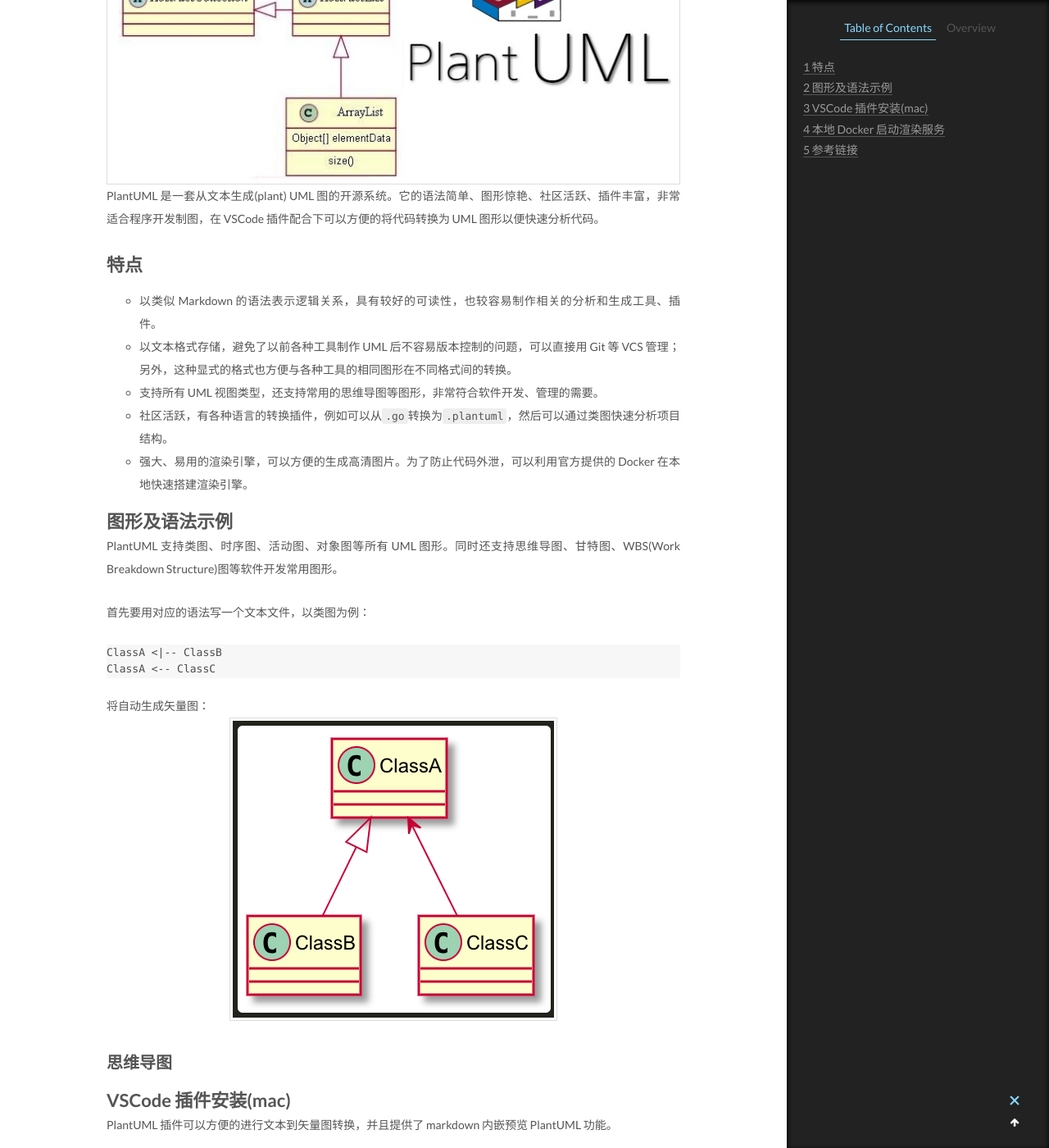
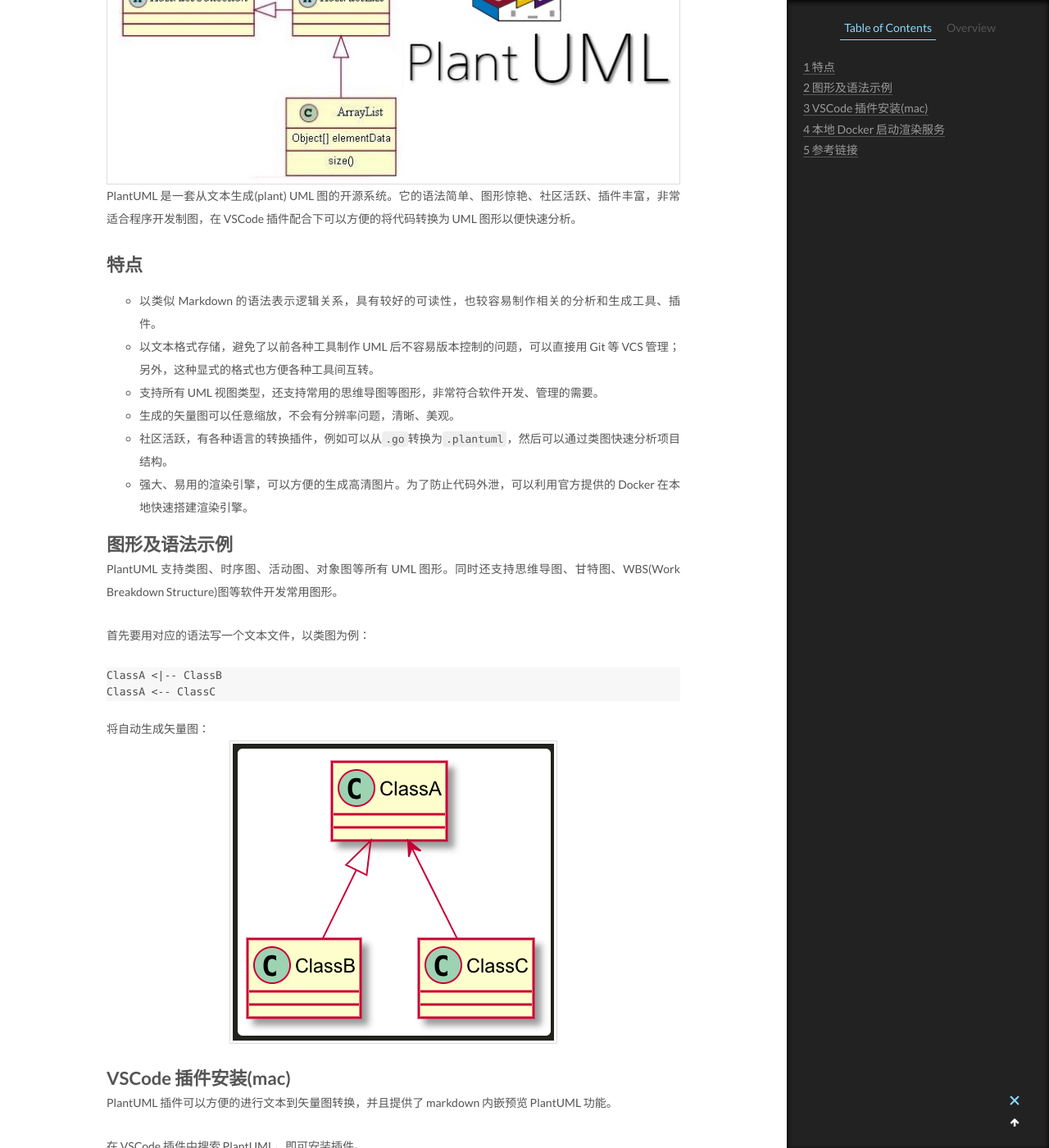
Before and after one commit to CodeHunter2006/CodeHunter2006.github.io, a Jekyll site: the page built from _posts/2019-11-02-PlantUML_introduce.md, in a window 1280 px wide and 1400 px high, scrolled down 680 px. Shown: the whole window at 82% size. Built offline with Jekyll 4.4.1, drawn with Linux system fonts in a browser that asks for light colours.

Commit message:
[chore]: modify contents

```diff
--- a/_posts/2019-11-02-PlantUML_introduce.md
+++ b/_posts/2019-11-02-PlantUML_introduce.md
@@ -6,13 +6,14 @@
 ---
 
 ![PlantUML](/assets/images/2019-11-02-PlantUML_introduce_1.jpg)
-PlantUML 是一套从文本生成(plant) UML 图的开源系统。它的语法简单、图形惊艳、社区活跃、插件丰富，非常适合程序开发制图，在 VSCode 插件配合下可以方便的将代码转换为 UML 图形以便快速分析代码。
+PlantUML 是一套从文本生成(plant) UML 图的开源系统。它的语法简单、图形惊艳、社区活跃、插件丰富，非常适合程序开发制图，在 VSCode 插件配合下可以方便的将代码转换为 UML 图形以便快速分析。
 
 # 特点
 
 - 以类似 Markdown 的语法表示逻辑关系，具有较好的可读性，也较容易制作相关的分析和生成工具、插件。
-- 以文本格式存储，避免了以前各种工具制作 UML 后不容易版本控制的问题，可以直接用 Git 等 VCS 管理；另外，这种显式的格式也方便与各种工具的相同图形在不同格式间的转换。
+- 以文本格式存储，避免了以前各种工具制作 UML 后不容易版本控制的问题，可以直接用 Git 等 VCS 管理；另外，这种显式的格式也方便各种工具间互转。
 - 支持所有 UML 视图类型，还支持常用的思维导图等图形，非常符合软件开发、管理的需要。
+- 生成的矢量图可以任意缩放，不会有分辨率问题，清晰、美观。
 - 社区活跃，有各种语言的转换插件，例如可以从`.go`转换为`.plantuml`，然后可以通过类图快速分析项目结构。
 - 强大、易用的渲染引擎，可以方便的生成高清图片。为了防止代码外泄，可以利用官方提供的 Docker 在本地快速搭建渲染引擎。
 
@@ -29,8 +30,6 @@
 
 将自动生成矢量图：
 ![ClassDiagram](/assets/images/2019-11-02-PlantUML_introduce_2.png)
-
-## 思维导图
 
 # VSCode 插件安装(mac)
 
```
